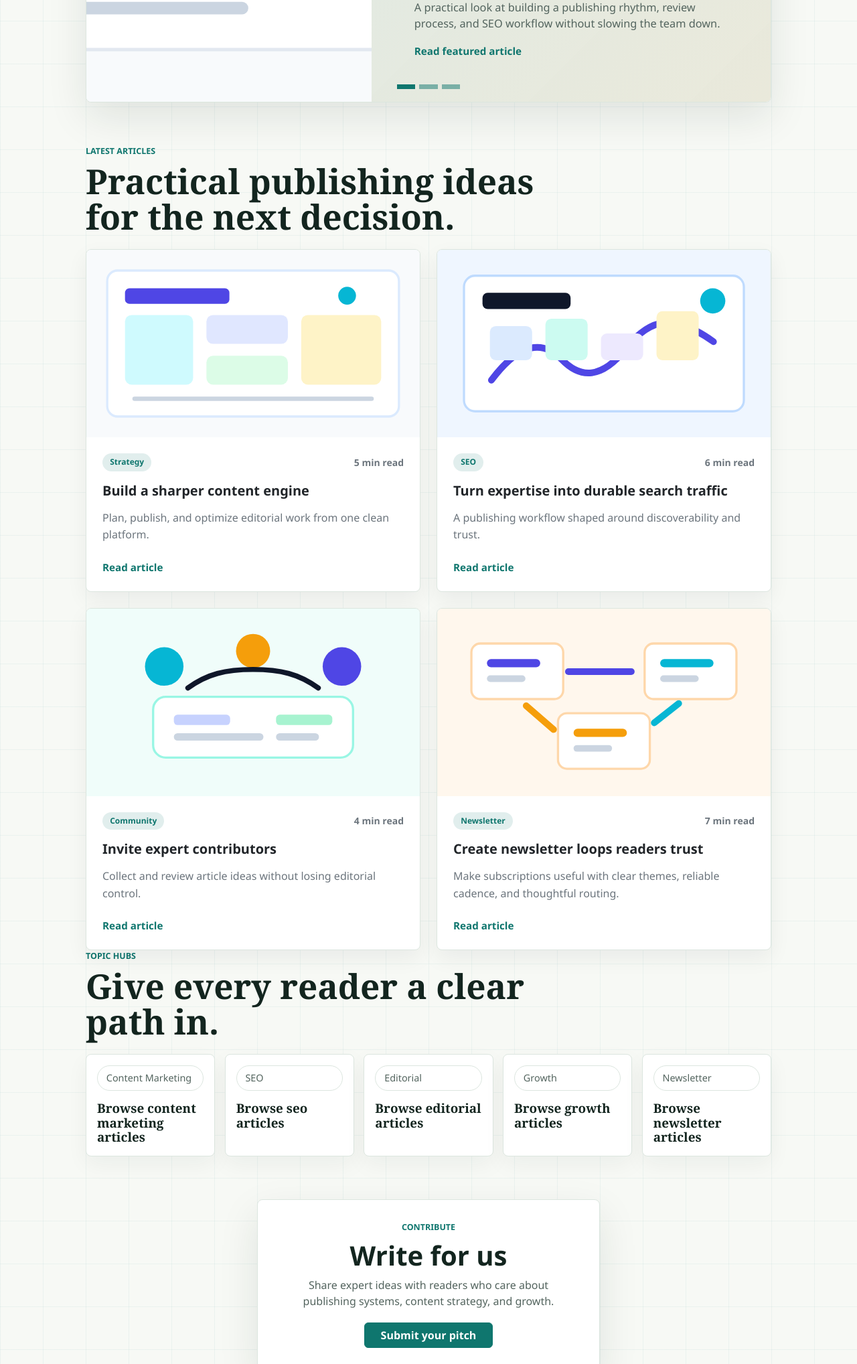
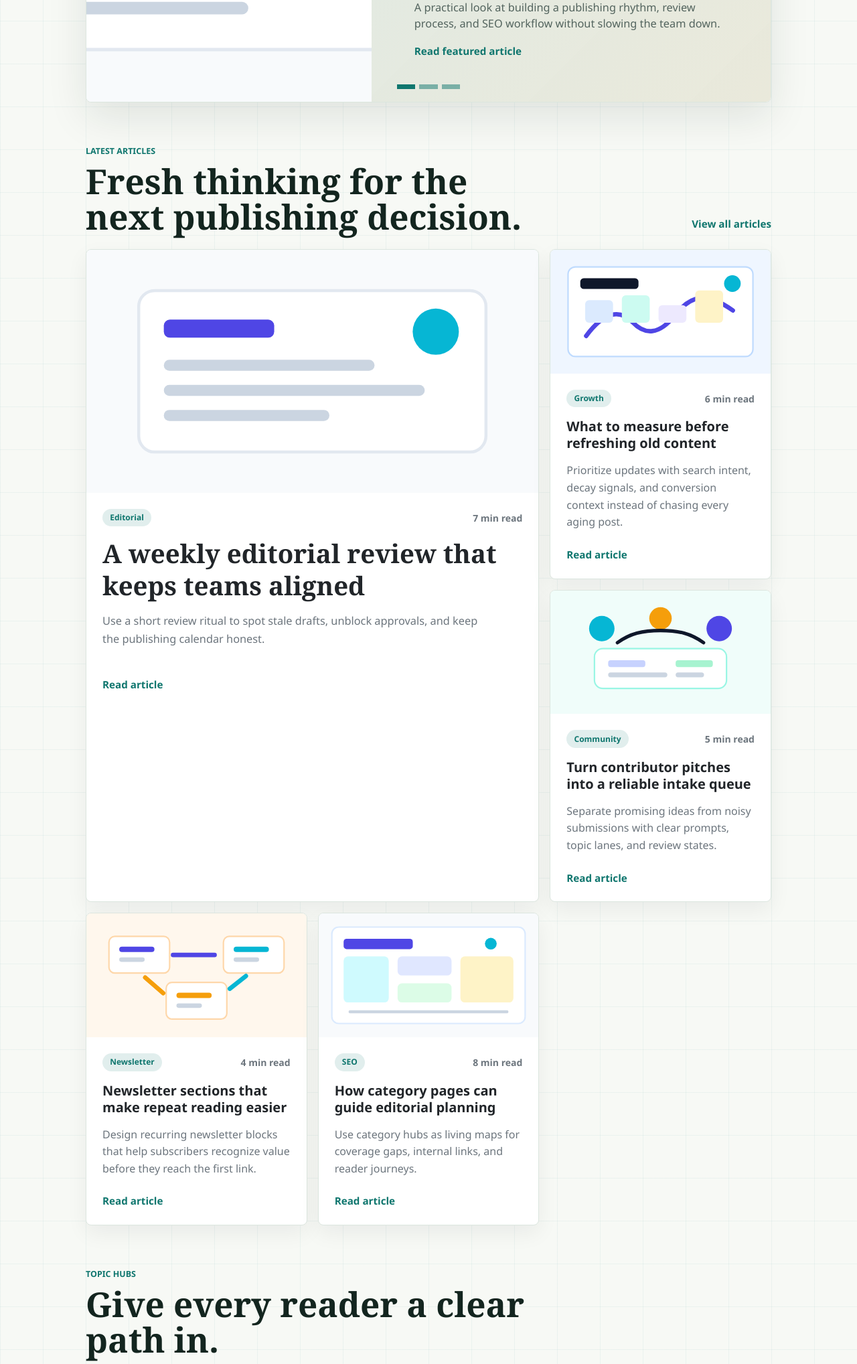
Before and after one commit to gargpushkar/infinity-den, a FastAPI app: page / in a window 1280 px wide. Shown: the part 1313-3350 px from the top of the page at 67% size. Run offline with FastAPI, Linux system fonts and the light colour scheme; parts of the project's set-up code (start-up, migrations or seed data) failed here and were passed over.

Commit message:
Add latest articles section

```diff
--- a/app/services/home_service.py
+++ b/app/services/home_service.py
@@ -74,9 +74,58 @@ async def get_homepage_context() -> dict[str, list[dict[str, str]] | list[str]]:
         },
     ]
 
+    latest_articles = [
+        {
+            "title": "A weekly editorial review that keeps teams aligned",
+            "slug": "#",
+            "excerpt": "Use a short review ritual to spot stale drafts, unblock approvals, and keep the publishing calendar honest.",
+            "category": "Editorial",
+            "cover_image": "/static/images/articles/editorial-default.svg",
+            "image_alt": "Editorial planning board with article cards",
+            "read_time": "7 min read",
+        },
+        {
+            "title": "What to measure before refreshing old content",
+            "slug": "#",
+            "excerpt": "Prioritize updates with search intent, decay signals, and conversion context instead of chasing every aging post.",
+            "category": "Growth",
+            "cover_image": "/static/images/articles/search-traffic.svg",
+            "image_alt": "Search analytics charts for content refresh decisions",
+            "read_time": "6 min read",
+        },
+        {
+            "title": "Turn contributor pitches into a reliable intake queue",
+            "slug": "#",
+            "excerpt": "Separate promising ideas from noisy submissions with clear prompts, topic lanes, and review states.",
+            "category": "Community",
+            "cover_image": "/static/images/articles/contributors.svg",
+            "image_alt": "Contributors reviewing article ideas together",
+            "read_time": "5 min read",
+        },
+        {
+            "title": "Newsletter sections that make repeat reading easier",
+            "slug": "#",
+            "excerpt": "Design recurring newsletter blocks that help subscribers recognize value before they reach the first link.",
+            "category": "Newsletter",
+            "cover_image": "/static/images/articles/newsletter-loops.svg",
+            "image_alt": "Newsletter layout and engagement workflow",
+            "read_time": "4 min read",
+        },
+        {
+            "title": "How category pages can guide editorial planning",
+            "slug": "#",
+            "excerpt": "Use category hubs as living maps for coverage gaps, internal links, and reader journeys.",
+            "category": "SEO",
+            "cover_image": "/static/images/articles/content-engine.svg",
+            "image_alt": "Content strategy workspace with publishing tools",
+            "read_time": "8 min read",
+        },
+    ]
+
     return {
         "hero_metrics": hero_metrics,
         "top_articles": top_articles,
         "featured_articles": featured_articles,
+        "latest_articles": latest_articles,
         "categories": ["Content Marketing", "SEO", "Editorial", "Growth", "Newsletter"],
     }
--- a/app/static/css/main.css
+++ b/app/static/css/main.css
@@ -308,10 +308,18 @@ a {
 .content-section {
   margin: 0 auto 4rem;
   max-width: 64rem;
+  scroll-margin-top: 7rem;
 }
 
 .section-heading {
   margin-bottom: 1.35rem;
+}
+
+.section-heading-split {
+  align-items: end;
+  display: flex;
+  gap: 1.25rem;
+  justify-content: space-between;
 }
 
 .section-heading h2 {
@@ -321,6 +329,18 @@ a {
   line-height: 1.04;
   margin: 0;
   max-width: 42rem;
+}
+
+.section-link {
+  color: var(--accent);
+  flex: 0 0 auto;
+  font-size: 0.95rem;
+  font-weight: 800;
+  padding-bottom: 0.3rem;
+}
+
+.section-link:hover {
+  color: var(--accent-hover);
 }
 
 .carousel-panel {
@@ -408,9 +428,25 @@ a {
   width: 1.7rem;
 }
 
-.article-grid-section {
-  margin: 0 auto;
+.latest-section {
+  margin: 0 auto 4rem;
   max-width: 64rem;
+}
+
+.latest-grid {
+  display: grid;
+  gap: 1rem;
+  grid-template-columns: repeat(3, minmax(0, 1fr));
+}
+
+.latest-grid-item {
+  display: flex;
+  min-width: 0;
+}
+
+.latest-grid-item-featured {
+  grid-column: span 2;
+  grid-row: span 2;
 }
 
 .article-card {
@@ -432,6 +468,25 @@ a {
   aspect-ratio: 16 / 9;
   background: var(--bg-secondary);
   overflow: hidden;
+}
+
+.latest-grid-item-featured .article-card-media {
+  aspect-ratio: 16 / 8.6;
+}
+
+.latest-grid-item-featured .card-title {
+  font-family: Georgia, "Times New Roman", serif;
+  font-size: clamp(1.7rem, 3vw, 2.45rem);
+  line-height: 1.05;
+}
+
+.latest-grid-item-featured .article-excerpt {
+  font-size: 1.02rem;
+  max-width: 36rem;
+}
+
+.latest-grid-item-featured .read-link {
+  margin-top: 1.25rem !important;
 }
 
 .article-card-image {
@@ -624,6 +679,14 @@ a {
   .category-showcase-grid {
     grid-template-columns: repeat(2, minmax(0, 1fr));
   }
+
+  .latest-grid {
+    grid-template-columns: repeat(2, minmax(0, 1fr));
+  }
+
+  .latest-grid-item-featured {
+    grid-column: span 2;
+  }
 }
 
 @media (max-width: 767.98px) {
@@ -660,6 +723,16 @@ a {
   .write-panel {
     margin-left: 0.25rem;
     margin-right: 0.25rem;
+  }
+
+  .content-section {
+    scroll-margin-top: 5.5rem;
+  }
+
+  .section-heading-split {
+    align-items: flex-start;
+    flex-direction: column;
+    gap: 0.8rem;
   }
 
   .home-hero {
@@ -714,6 +787,22 @@ a {
     grid-template-columns: 1fr;
   }
 
+  .latest-grid {
+    grid-template-columns: 1fr;
+  }
+
+  .latest-grid-item-featured {
+    grid-column: auto;
+  }
+
+  .latest-grid-item-featured .article-card-media {
+    aspect-ratio: 16 / 9;
+  }
+
+  .latest-grid-item-featured .card-title {
+    font-size: 1.35rem;
+  }
+
   .category-showcase-item {
     min-height: auto;
   }
--- a/app/templates/pages/home.html
+++ b/app/templates/pages/home.html
@@ -56,21 +56,7 @@
     </section>
 
     {% include "partials/featured_articles_section.html" %}
-
-    <section class="content-section article-grid-section" id="latestArticles" aria-labelledby="latestArticlesTitle">
-      <div class="section-heading">
-        <p class="eyebrow mb-2">Latest articles</p>
-        <h2 id="latestArticlesTitle">Practical publishing ideas for the next decision.</h2>
-      </div>
-
-      <div class="row g-4">
-        {% for article in featured_articles %}
-          <div class="col-md-6 d-flex">
-            {% include "components/article_card.html" %}
-          </div>
-        {% endfor %}
-      </div>
-    </section>
+    {% include "partials/latest_articles_section.html" %}
 
     <section class="content-section category-showcase" aria-labelledby="categoryShowcaseTitle">
       <div class="section-heading">
--- /dev/null
+++ b/app/templates/partials/latest_articles_section.html
@@ -0,0 +1,17 @@
+<section class="content-section latest-section" id="latestArticles" aria-labelledby="latestArticlesTitle">
+  <div class="section-heading section-heading-split">
+    <div>
+      <p class="eyebrow mb-2">Latest articles</p>
+      <h2 id="latestArticlesTitle">Fresh thinking for the next publishing decision.</h2>
+    </div>
+    <a class="section-link" href="#">View all articles</a>
+  </div>
+
+  <div class="latest-grid">
+    {% for article in latest_articles %}
+      <div class="latest-grid-item {% if loop.first %}latest-grid-item-featured{% endif %}">
+        {% include "components/article_card.html" %}
+      </div>
+    {% endfor %}
+  </div>
+</section>
```
Also changed, not shown: tasks.md (+1 -1 lines), README.md.
